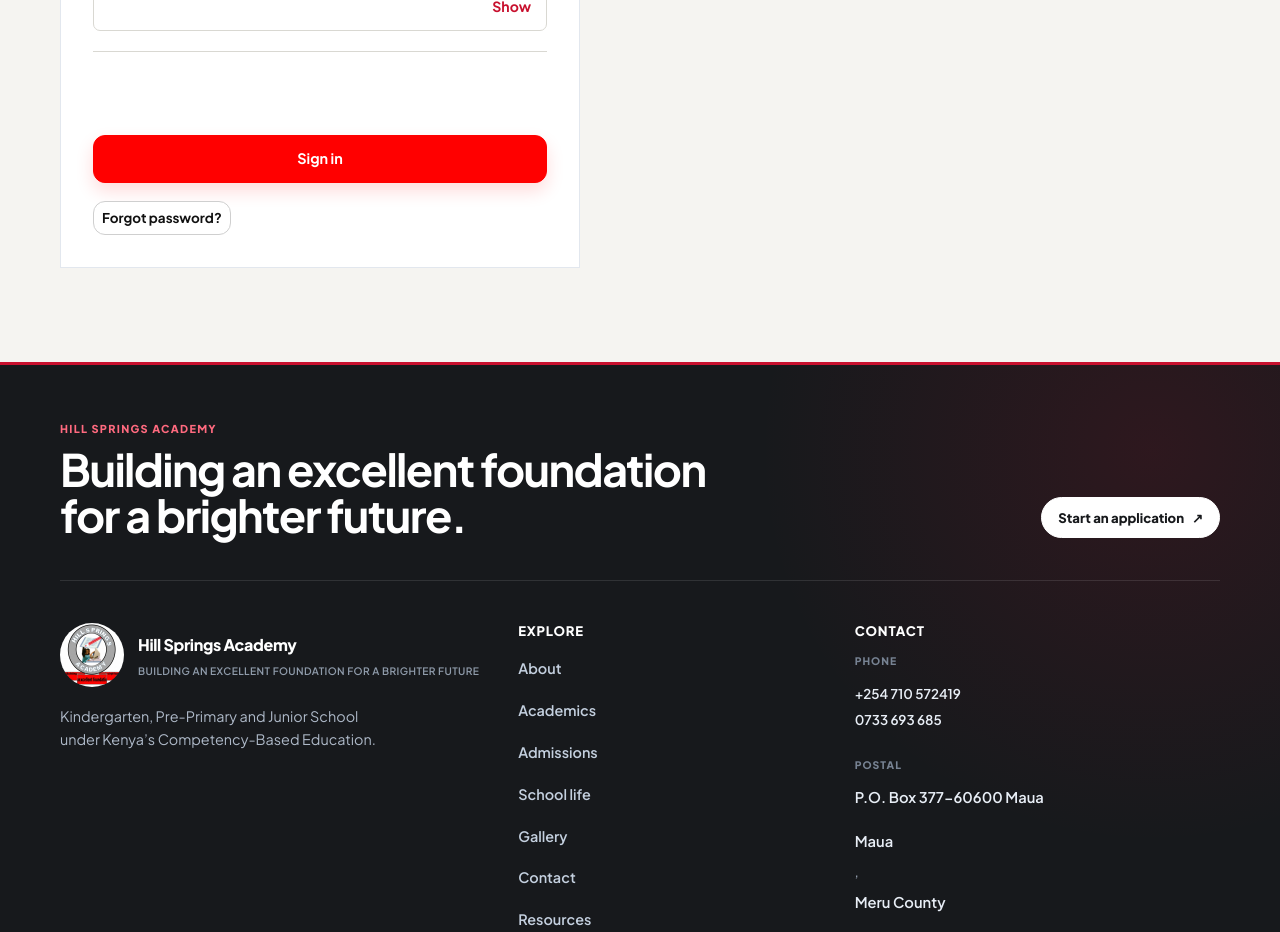
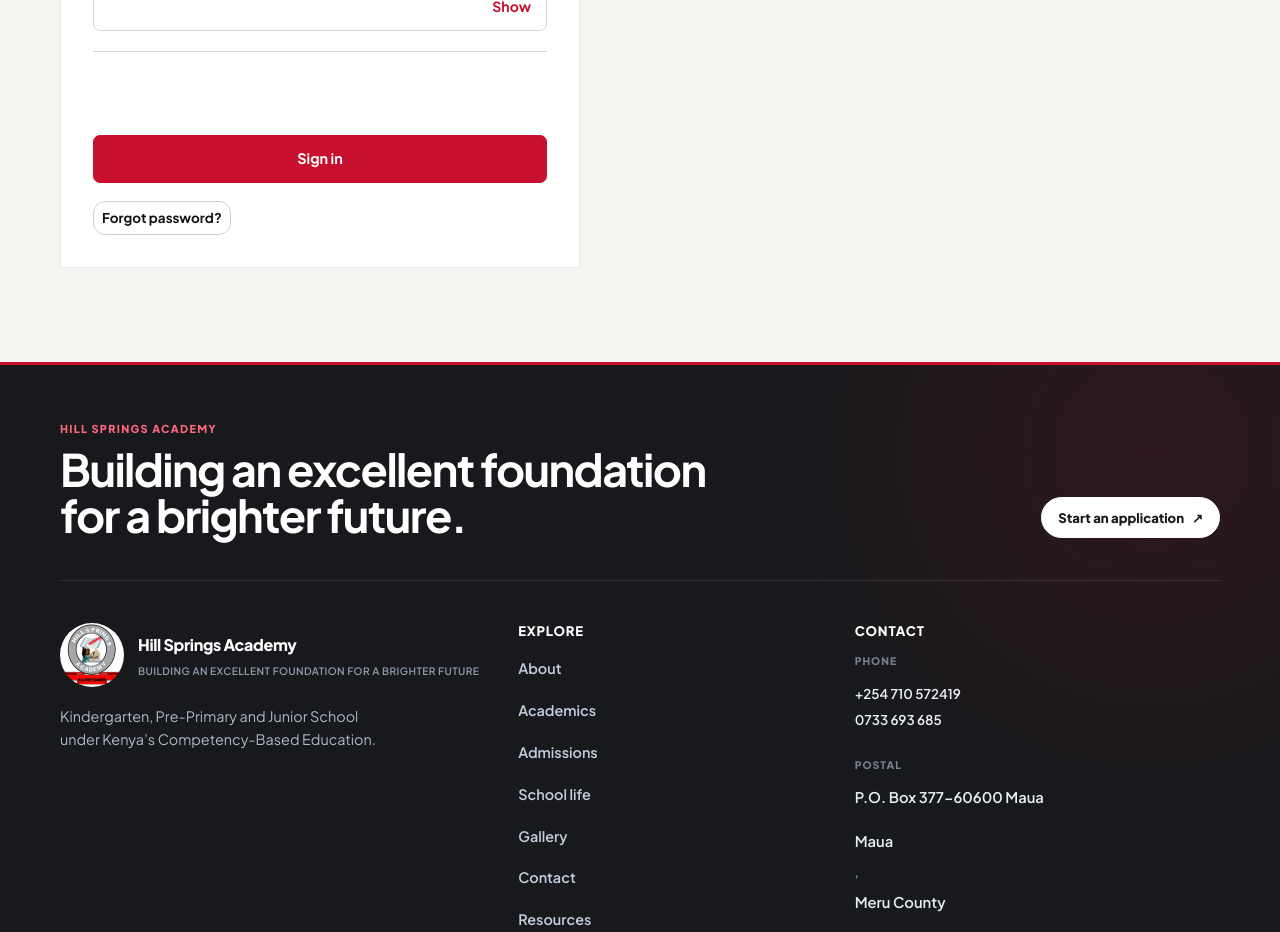
Before and after one commit to DKTJONATHAN/hillspringacademy, a React (Vite) app: page /apply in a window 1280 px wide. Shown: the part 960-1892 px from the top of the page. Built offline with nearby package versions, Linux system fonts and the light colour scheme.

Commit message:
Ensure the school portal uses the restrained form button style

```diff
--- a/src/forms-unslop.css
+++ b/src/forms-unslop.css
@@ -106,6 +106,7 @@ form textarea:disabled {
 }
 
 form .btn,
+.portal-section form .btn:not(.ghost),
 .admin-section .btn,
 .account-delete-form .btn {
   min-height: 46px;
@@ -122,6 +123,7 @@ form .btn,
 }
 
 form .btn:hover,
+.portal-section form .btn:not(.ghost):hover,
 .admin-section .btn:hover,
 .account-delete-form .btn:hover {
   border-color: #a90e27;
```
